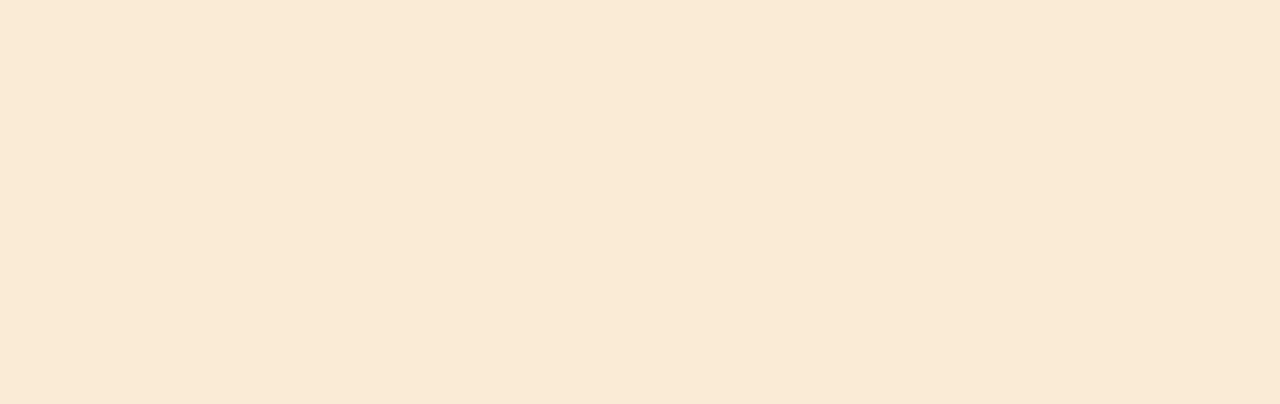
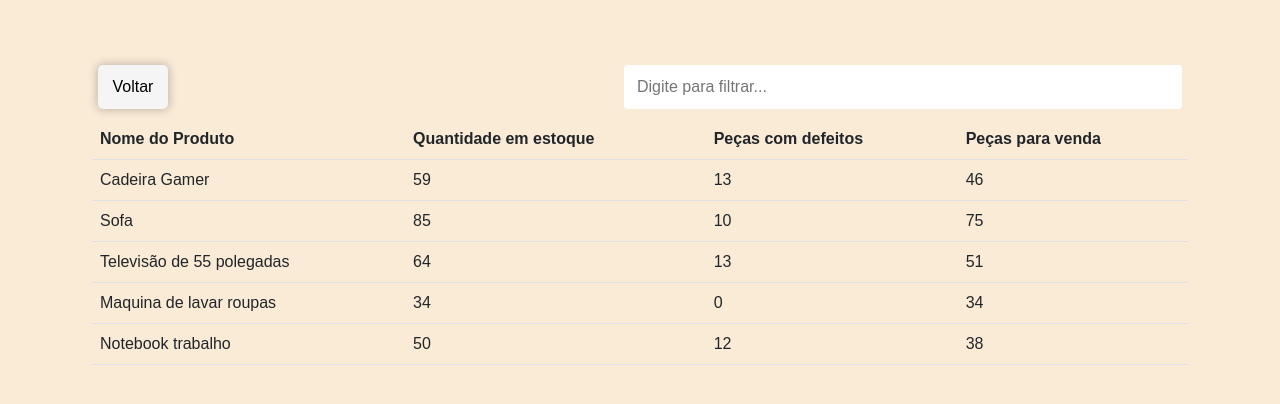
Before and after one commit to GuilhermeSilva7930/koerich-teste, a React (Create React App) app in the folder frontend/: page /atividade002 in a window 1280 px wide. Before the commit this address had no page. Shown: the part 172-576 px from the top of the page. Built offline with nearby package versions, Linux system fonts and the light colour scheme.

Commit message:
ATIVADE-002

```diff
--- /dev/null
+++ b/frontend/src/pages/atividade002/index.css
@@ -0,0 +1,17 @@
+.pesquisa {
+    display: flex;
+    justify-content: space-between;
+    width: 100%;
+}
+
+.pesquisa input {
+    width: 50%;
+    border: none;
+    border-radius: 4px;
+    outline: none;
+    padding-left: 10px;
+}
+
+.pesquisa input::placeholder {
+    padding-left: 3px;
+}
--- /dev/null
+++ b/frontend/src/pages/atividade002/index.jsx
@@ -0,0 +1,48 @@
+import React, { useRef, useState } from "react"
+import list from "../../api/repositorio.json"
+import "./index.css"
+import { Link } from "react-router-dom"
+
+function Atividade002() {
+
+    const input = useRef()
+    let [listAtualizada, setListaAtualizada] = useState(list)
+
+    function atualizarTabela() {
+        let texto = input.current.value.toLowerCase()
+        setListaAtualizada(list.filter(produto => produto.produto.toLowerCase().includes(texto)))
+    }
+
+    return (
+        <main className="container atividade001">
+            <div className="pesquisa">
+                <Link to="/" className="link-voltar ms-3">Voltar</Link>
+                <input onChange={atualizarTabela} ref={input} type="text" className="me-3" placeholder="Digite para filtrar..." />
+            </div>
+            <div className="scroll">
+                <table className="table">
+                    <thead>
+                        <tr>
+                            <th>Nome do Produto</th>
+                            <th>Quantidade em estoque</th>
+                            <th>Peças com defeitos</th>
+                            <th>Peças para venda</th>
+                        </tr>
+                    </thead>
+                    <tbody>
+                        {listAtualizada.map(produto => (
+                            <tr key={produto.key}>
+                                <td>{produto.produto}</td>
+                                <td>{produto.quantidade}</td>
+                                <td>{produto.defeito}</td>
+                                <td>{produto.quantidade - produto.defeito}</td>
+                            </tr>
+                        ))}
+                    </tbody>
+                </table>
+            </div>
+        </main>
+    )
+}
+
+export default Atividade002
--- a/frontend/src/routes/index.jsx
+++ b/frontend/src/routes/index.jsx
@@ -2,6 +2,7 @@ import React from "react";
 import { BrowserRouter, Route, Routes } from "react-router-dom"
 import App from "../App";
 import Atividade001 from "../pages/atividade001";
+import Atividade002 from "../pages/atividade002";
 
 function Rotas() {
     return (
@@ -9,6 +10,7 @@ function Rotas() {
             <Routes>
                 <Route path="/" exact element={<App />} />
                 <Route path="/atividade001" exact element={<Atividade001 />} />
+                <Route path="/atividade002" exact element={<Atividade002 />} />
             </Routes>
         </BrowserRouter>
     )
```
